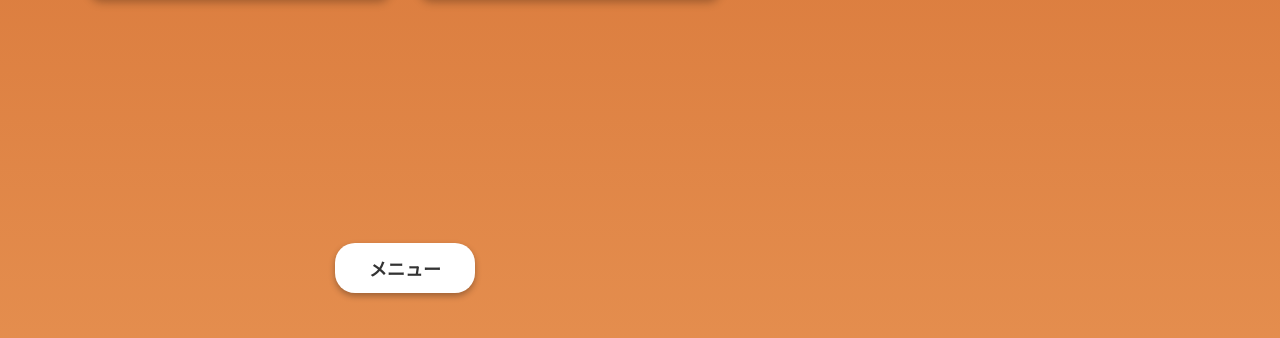
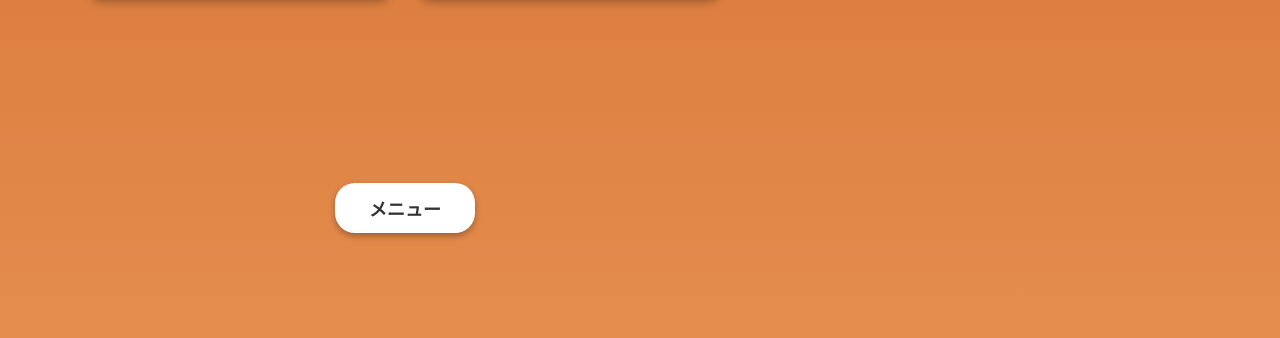
Before and after one commit to siori920/GP1-newweb, a plain HTML site: page index.html in a window 1280 px wide. Shown: the part 472-810 px from the top of the page. Drawn offline with Linux system fonts and the light colour scheme.

Commit message:
Update index.html

```diff
--- a/index.html
+++ b/index.html
@@ -49,7 +49,7 @@
         /* メニューボタン */
         .menu-button {
             position: absolute;
-            bottom: 180px;
+            bottom: 240px;
             left: 50%;
             transform: translateX(-50%);
             width: 140px;
```
